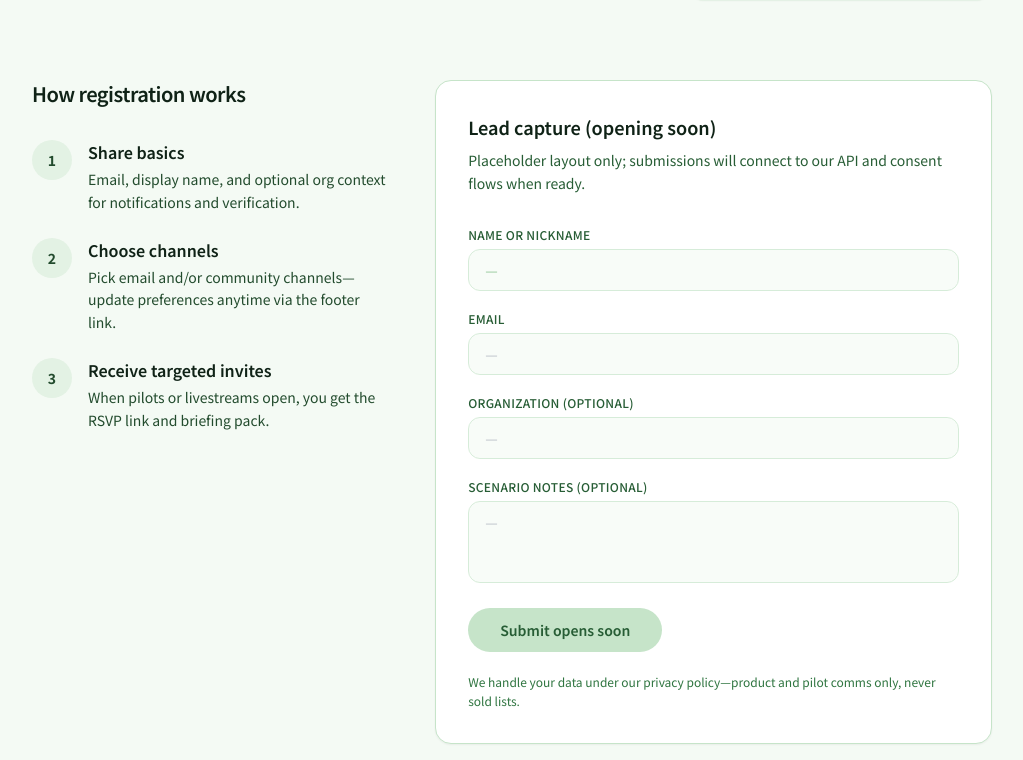
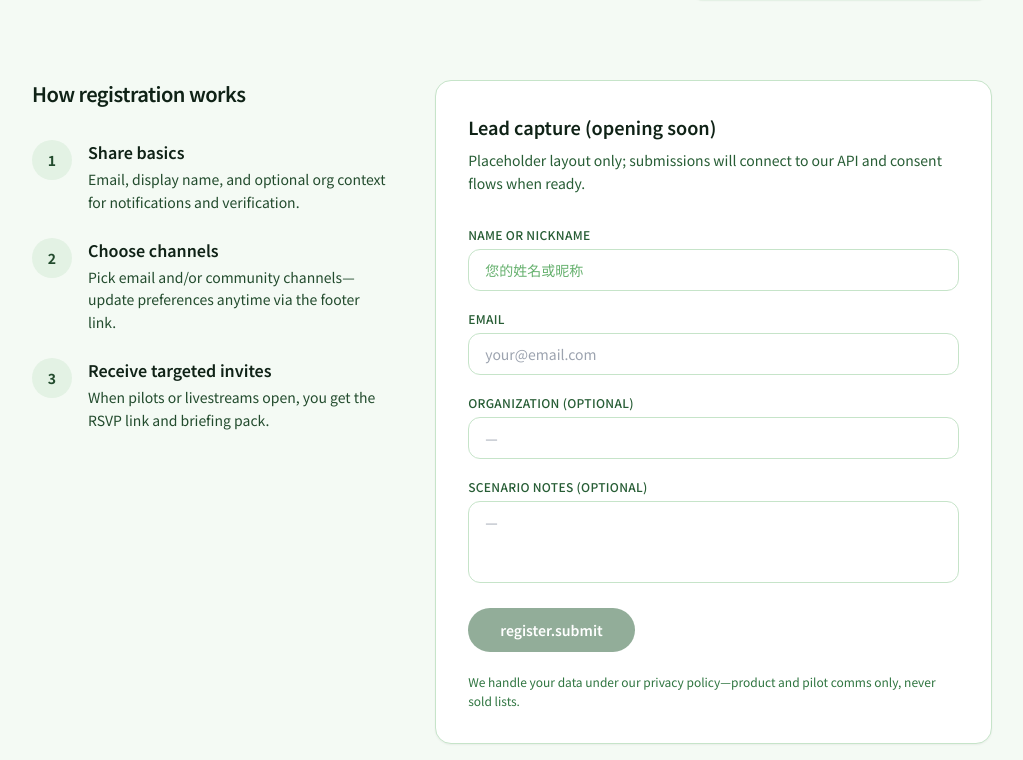
Before and after one commit to GardenOS/gardenos-website, a Next.js app: page /en/register in a window 1280 px wide. Shown: the part 640-1400 px from the top of the page, without its empty margins (128-1151 px from the left). Built offline with nearby package versions, Linux system fonts and the light colour scheme.

Commit message:
update register page

```diff
--- a/src/app/[locale]/register/page.tsx
+++ b/src/app/[locale]/register/page.tsx
@@ -2,6 +2,7 @@ import type { Metadata } from "next";
 import { getTranslations, setRequestLocale } from "next-intl/server";
 import { Link } from "@/i18n/routing";
 import { FeatureCard } from "@/components/content/FeatureCard";
+import { RegisterForm } from "@/components/register/RegisterForm";
 
 type Props = { params: Promise<{ locale: string }> };
 
@@ -79,84 +80,20 @@ export default async function RegisterPage({ params }: Props) {
           </ol>
         </div>
 
-        <div className="rounded-2xl border border-garden-200 bg-white p-6 shadow-sm sm:p-8 lg:col-span-3">
-          <h2 className="text-lg font-semibold text-garden-950">{t("formTitle")}</h2>
-          <p className="mt-2 text-sm leading-relaxed text-garden-700">{t("formHint")}</p>
-          <div className="mt-8 space-y-5">
-            <div>
-              <label
-                className="mb-1.5 block text-xs font-medium uppercase tracking-wide text-garden-700"
-                htmlFor="reg-name"
-              >
-                {t("labelName")}
-              </label>
-              <input
-                id="reg-name"
-                name="name"
-                type="text"
-                disabled
-                className="w-full rounded-xl border border-garden-200 bg-garden-50/80 px-4 py-2.5 text-sm text-garden-900 outline-none ring-garden-500/30 placeholder:text-garden-400 disabled:cursor-not-allowed disabled:opacity-70"
-                placeholder="—"
-              />
-            </div>
-            <div>
-              <label
-                className="mb-1.5 block text-xs font-medium uppercase tracking-wide text-garden-700"
-                htmlFor="reg-email"
-              >
-                {t("labelEmail")}
-              </label>
-              <input
-                id="reg-email"
-                name="email"
-                type="email"
-                disabled
-                className="w-full rounded-xl border border-garden-200 bg-garden-50/80 px-4 py-2.5 text-sm text-garden-900 outline-none disabled:cursor-not-allowed disabled:opacity-70"
-                placeholder="—"
-              />
-            </div>
-            <div>
-              <label
-                className="mb-1.5 block text-xs font-medium uppercase tracking-wide text-garden-700"
-                htmlFor="reg-org"
-              >
-                {t("labelOrg")}
-              </label>
-              <input
-                id="reg-org"
-                name="org"
-                type="text"
-                disabled
-                className="w-full rounded-xl border border-garden-200 bg-garden-50/80 px-4 py-2.5 text-sm text-garden-900 outline-none disabled:cursor-not-allowed disabled:opacity-70"
-                placeholder="—"
-              />
-            </div>
-            <div>
-              <label
-                className="mb-1.5 block text-xs font-medium uppercase tracking-wide text-garden-700"
-                htmlFor="reg-notes"
-              >
-                {t("labelNotes")}
-              </label>
-              <textarea
-                id="reg-notes"
-                name="notes"
-                rows={3}
-                disabled
-                className="w-full resize-none rounded-xl border border-garden-200 bg-garden-50/80 px-4 py-2.5 text-sm text-garden-900 outline-none disabled:cursor-not-allowed disabled:opacity-70"
-                placeholder="—"
-              />
-            </div>
-            <button
-              type="button"
-              disabled
-              className="w-full rounded-full bg-garden-200 px-5 py-3 text-sm font-semibold text-garden-700 sm:w-auto sm:px-8"
-            >
-              {t("submitDisabled")}
-            </button>
-            <p className="text-xs leading-relaxed text-garden-600">{t("privacy")}</p>
-          </div>
-        </div>
+        <RegisterForm
+          labels={{
+            formTitle: t("formTitle"),
+            formHint: t("formHint"),
+            labelName: t("labelName"),
+            labelEmail: t("labelEmail"),
+            labelOrg: t("labelOrg"),
+            labelNotes: t("labelNotes"),
+            submitLabel: t("submit"),
+            privacy: t("privacy"),
+            successMsg: t("submitSuccessTitle"),
+            errorMsg: t("submitErrorBody")
+          }}
+        />
       </section>
 
       <aside
```
